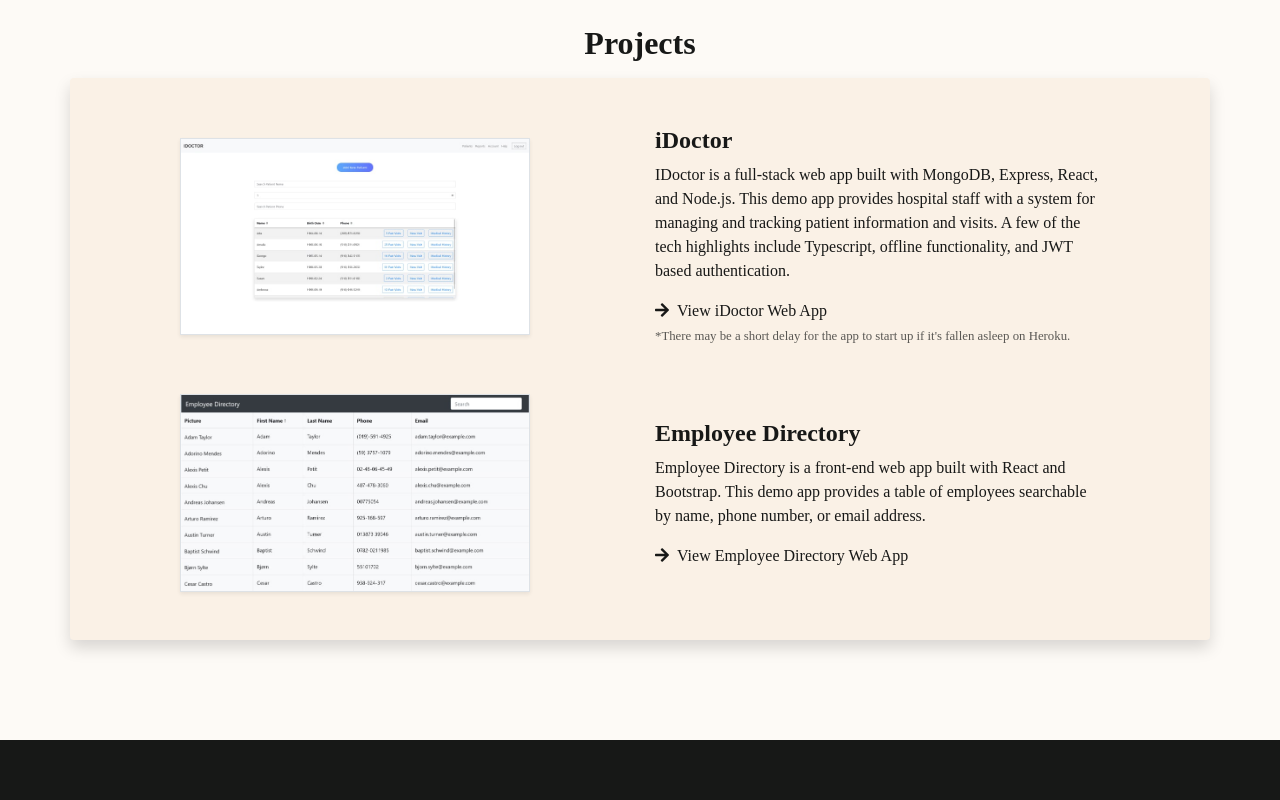
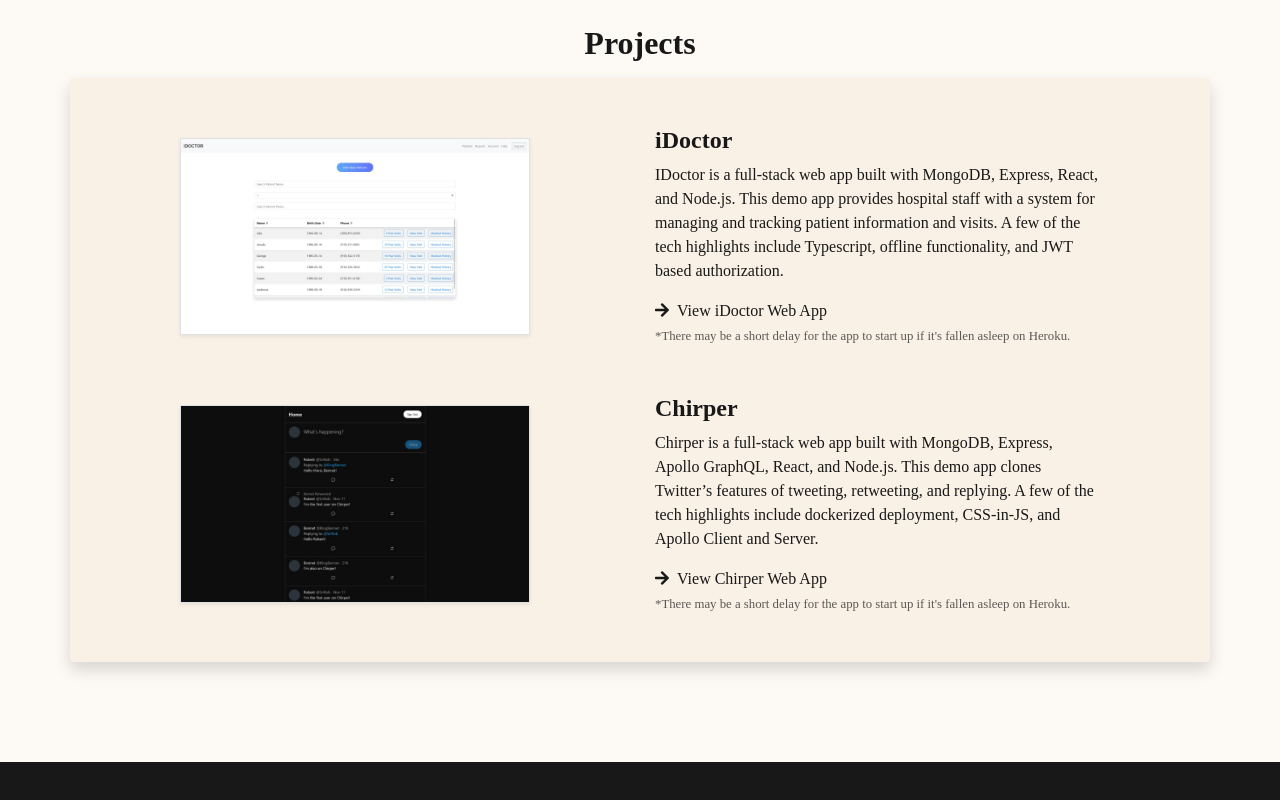
Before and after one commit to yujuncho/yujuncho.github.io, a plain HTML site: page index.html in a window 1280 px wide. Shown: the part 376-1176 px from the top of the page. Drawn offline with nearby package versions, Linux system fonts and the light colour scheme.

Commit message:
Removed Employee Directory project and added Chirper

```diff
--- a/index.html
+++ b/index.html
@@ -134,7 +134,7 @@
                 React, and Node.js. This demo app provides hospital staff with a
                 system for managing and tracking patient information and visits.
                 A few of the tech highlights include Typescript, offline
-                functionality, and JWT based authentication.
+                functionality, and JWT based authorization.
               </p>
               <div>
                 <a
@@ -155,8 +155,8 @@
               class="col-sm-10 col-md-4 offset-sm-1 d-flex align-items-center"
             >
               <img
-                src="public/assets/employee-directory-min.jpg"
-                alt="List of employee information in a table"
+                src="public/assets/twitter-clone-min.jpg"
+                alt="List of chirps in Chirper"
                 class="w-100 border shadow-sm"
               />
             </div>
@@ -171,20 +171,25 @@
                 position-static
               "
             >
-              <h4 class="font-weight-bold">Employee Directory</h4>
+              <h4 class="font-weight-bold">Chirper</h4>
               <p>
-                Employee Directory is a front-end web app built with React and
-                Bootstrap. This demo app provides a table of employees
-                searchable by name, phone number, or email address.
+                Chirper is a full-stack web app built with MongoDB, Express,
+                Apollo GraphQL, React, and Node.js. This demo app clones
+                Twitter’s features of tweeting, retweeting, and replying. A few
+                of the tech highlights include dockerized deployment, CSS-in-JS,
+                and Apollo Client and Server.
               </p>
               <div>
                 <a
-                  href="https://yujuncho.github.io/EmployeeDirectoryApp/"
+                  href="https://yc-chirper-app.herokuapp.com/"
                   class="stretched-link yc-text-dark"
                 >
-                  <i class="fas fa-arrow-right mr-2"></i>View Employee Directory
-                  Web App
+                  <i class="fas fa-arrow-right mr-2"></i>View Chirper Web App
                 </a>
+                <small class="d-block mt-1" style="opacity: 70%"
+                  >*There may be a short delay for the app to start up if it's
+                  fallen asleep on Heroku.</small
+                >
               </div>
             </div>
           </div>
```
Also changed, not shown: public/assets/employee-directory-min.jpg (deleted), public/assets/twitter-clone-min.jpg (added), 1 other file.
